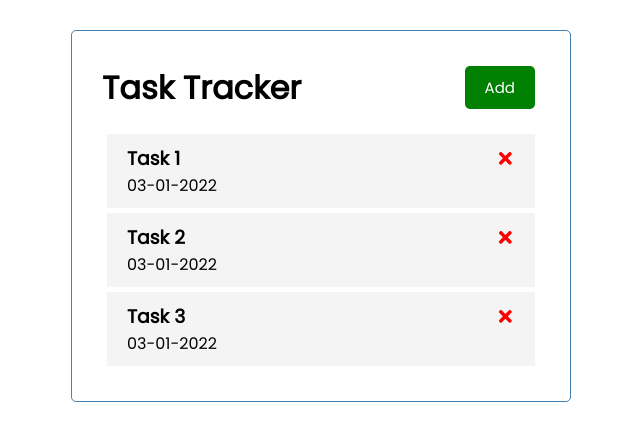
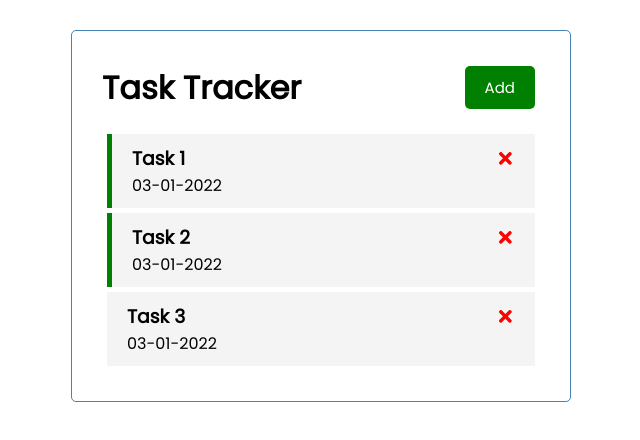
Before and after one commit to Jahid1999/tast-tracker-react, a React (Create React App) app: page / in a window 1280 px wide. Shown: the top 440 px of the page, without its empty margins (319-959 px from the left). Built offline with nearby package versions, Linux system fonts and the light colour scheme; the HTML template or start-up script is replaced by a standard one.

Commit message:
toogle task added

```diff
--- a/src/App.js
+++ b/src/App.js
@@ -25,16 +25,23 @@
 ])
 
 //Delete Task
-
 const deleteTask = (id) => {
 //  console.log(id);
     setTasks(tasks.filter((task) => task.id !== id))
 }
+
+//Toggle Reminder
+const toggleReminder = (id) => {
+  //  console.log(id);
+  setTasks(tasks.map((task) => task.id ==id ? {...task, reminder: !task.reminder} : task))
+  }
+
   return (
     <div className="container">
       <Header />
-      { tasks.length > 0 ? <Tasks  tasks={tasks} onDelete = {deleteTask} /> : 'No Tasks Left'
-
+      {
+        tasks.length > 0 ? <Tasks  tasks={tasks} onDelete = {deleteTask}  onToggle = {toggleReminder} /> :
+        'No Tasks Left'
       }
 
     </div>
--- a/src/components/Task.js
+++ b/src/components/Task.js
@@ -1,8 +1,8 @@
 import { FaTimes } from "react-icons/fa";
-function Task({task, onDelete}) {
+function Task({task, onDelete, onToggle}) {
 
     return (
-      <div className="task">
+      <div className={`task ${task.reminder? 'reminder' : ''}`} onDoubleClick={ () => {onToggle(task.id)}}>
           <h3> {task.text} <FaTimes style={{color:'red', cursor:'pointer'}}
           onClick={() => {onDelete(task.id)}} /></h3>
           <p> {task.date}</p>
--- a/src/components/Tasks.js
+++ b/src/components/Tasks.js
@@ -1,11 +1,11 @@
 import Task from './Task'
-function Tasks({tasks, onDelete}) {
+function Tasks({tasks, onDelete, onToggle}) {
 
     return (
       <>
       {
         tasks.map((task)=> (
-            <Task key={task.id} task = {task} onDelete={onDelete} />
+            <Task key={task.id} task = {task} onDelete={onDelete} onToggle={onToggle} />
         ))
       }
       </>
```
